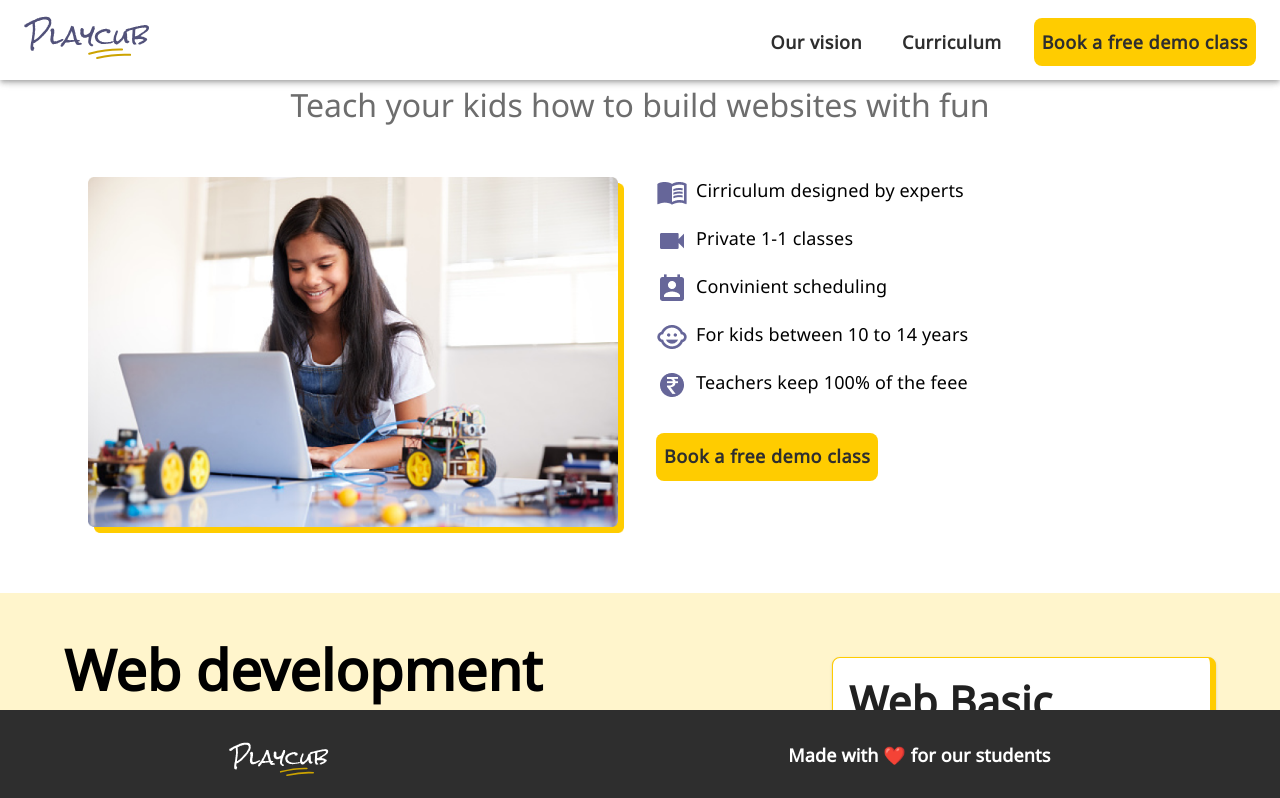
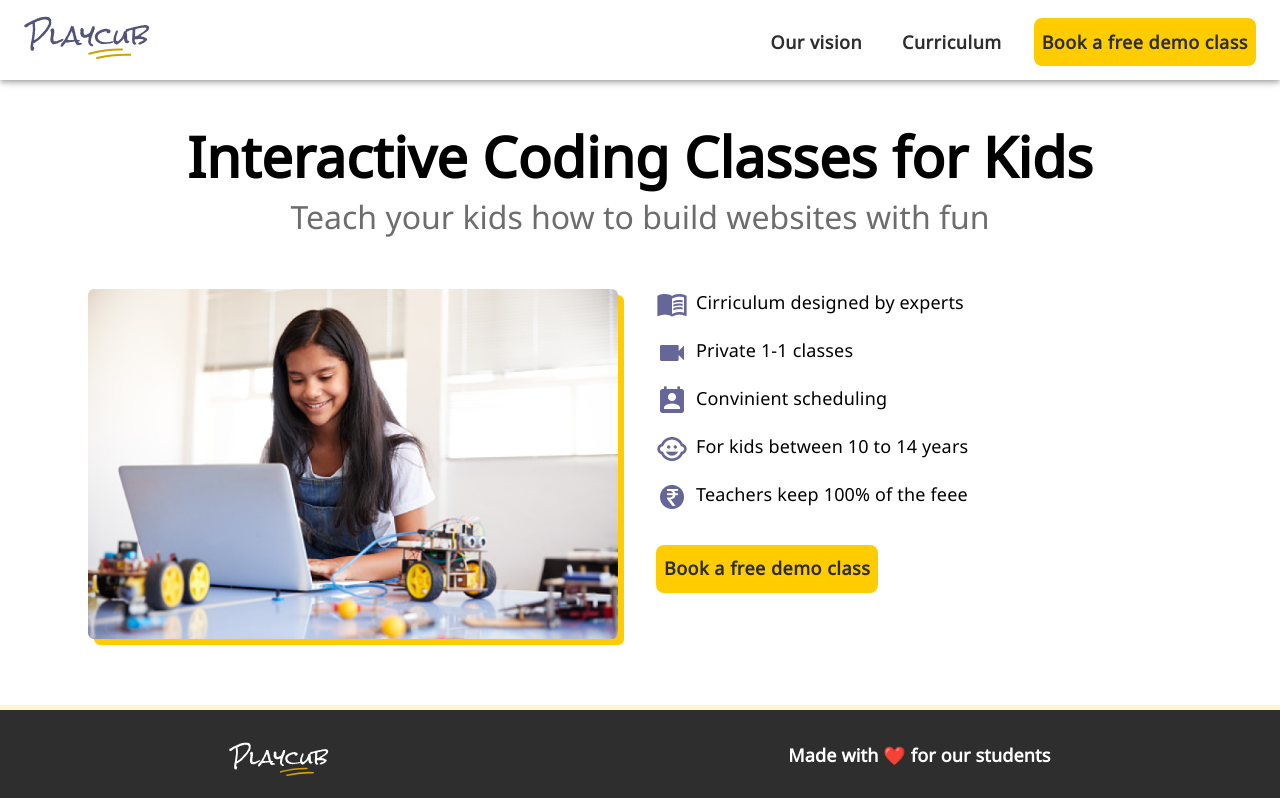
Before and after one commit to navgurukul/playcub-fe, a Next.js app: page / in a window 1280 px wide. Shown: the top 798 px of the page. Built offline with nearby package versions, Linux system fonts and the light colour scheme.

Commit message:
given the margin top

```diff
--- a/pages/home/index.js
+++ b/pages/home/index.js
@@ -37,7 +37,7 @@ const HomePage = ()=>{
 
     return (
         <>
-            <Container  align="center" sx={{mt:1}}>
+            <Container  align="center" sx={{mt:15}}>
                 <Typography variant="h3" >
                     Interactive Coding Classes for Kids
                 </Typography>
```
Also changed, not shown: pages/ourVision/index.js (+1 -6 lines).
